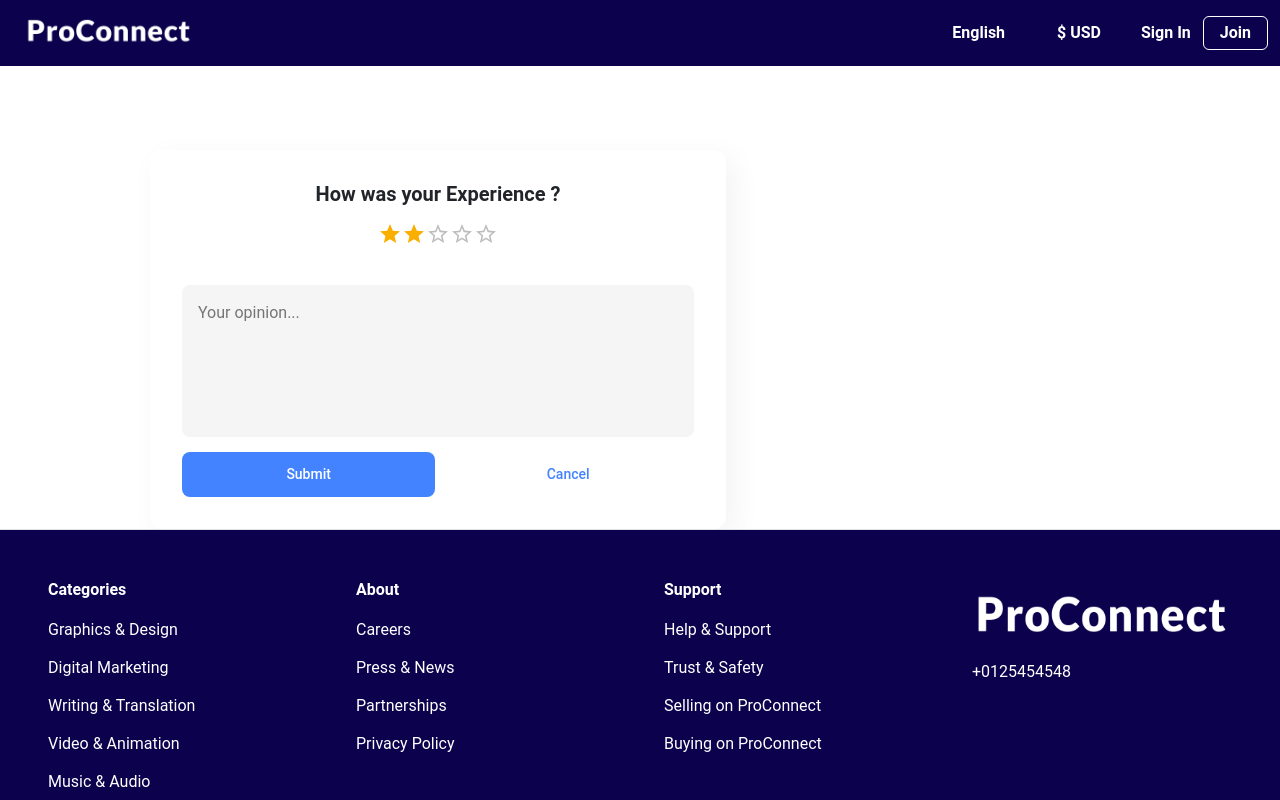
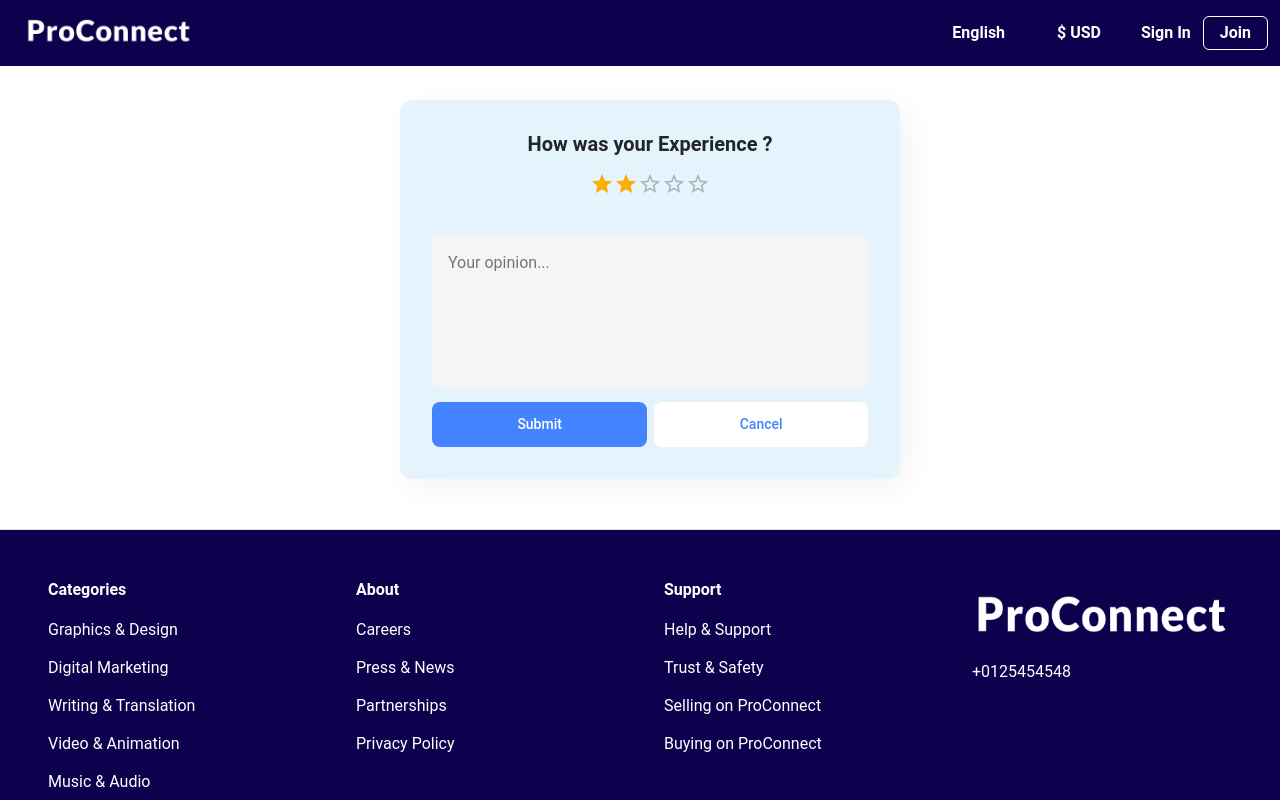
Before and after one commit to MalinduDelpitiya55/NalandaSkillHub, a React (Vite) app in the folder frontend/: page /ratingForm in a window 1280 px wide. Shown: the top 800 px of the page. Built offline with nearby package versions, Linux system fonts and the light colour scheme.

Commit message:
new correct rating form

```diff
--- a/frontend/src/components/rating.jsx
+++ b/frontend/src/components/rating.jsx
@@ -10,15 +10,16 @@ const rating= () => {
 
     <div
     style={{
-      background: '#FFF',
+      background: '#E5F3FD',
       padding: '2rem',
-      maxWidth: '576px',
+      maxWidth: '500px',
       width: '90%',
       borderRadius: '0.75rem',
       boxShadow: '8px 8px 30px rgba(0, 0, 0, .05)',
       textAlign: 'center',
-      marginLeft:'150px',
-      marginTop:'150px'
+      marginLeft:'400px',
+      marginTop:'100px',
+      marginBottom:'50px'
     }}
   >
     <h5 style={{ fontSize: '1.25rem', fontWeight: 600, marginBottom: '1rem' }}>
```
